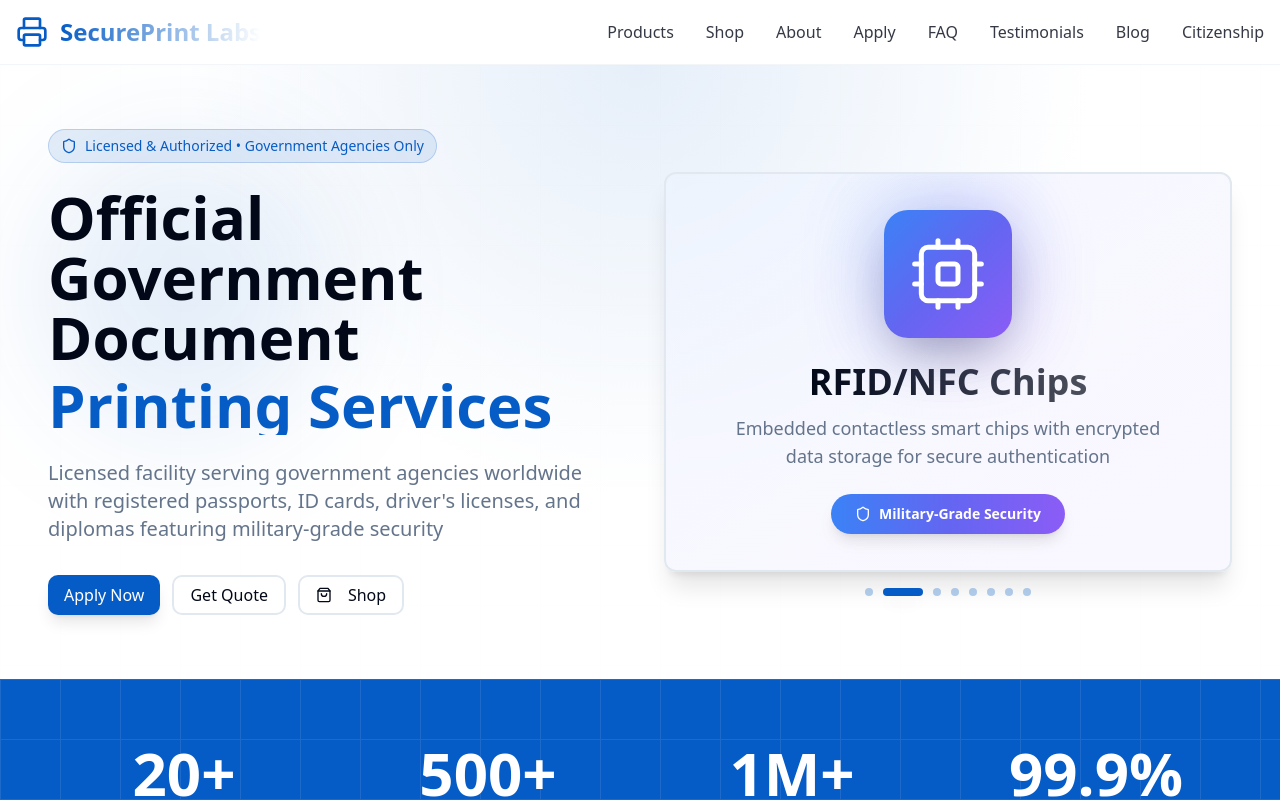
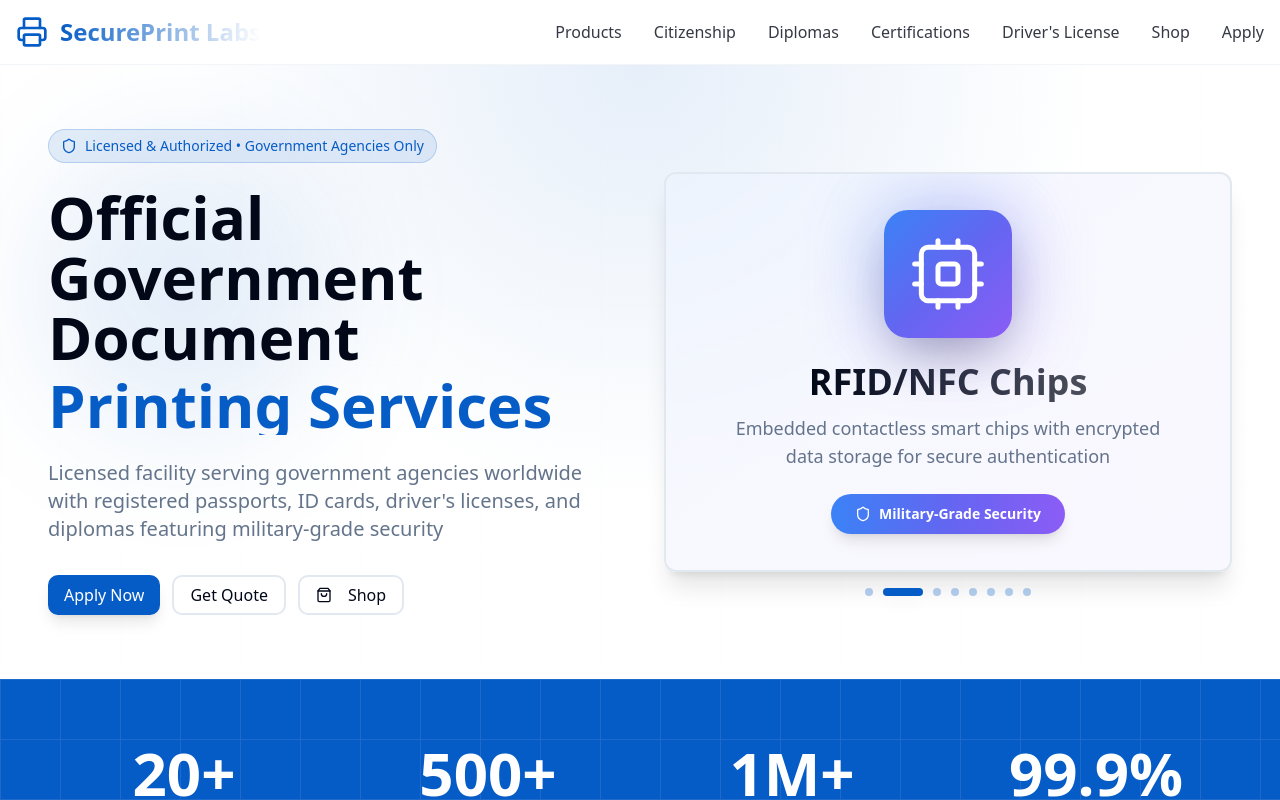
Before and after one commit to exerateanalytical/eudos, a React (Vite) app: page / in a window 1280 px wide. Shown: the top 800 px of the page. Built offline with nearby package versions, Linux system fonts and the light colour scheme; the HTML template or start-up script is replaced by a standard one.

Commit message:
Fix: Driver's License not in header

```diff
--- a/src/components/MobileNav.tsx
+++ b/src/components/MobileNav.tsx
@@ -1,7 +1,7 @@
 import { useNavigate, useLocation } from "react-router-dom";
 import { Button } from "@/components/ui/button";
 import { Sheet, SheetContent, SheetTrigger } from "@/components/ui/sheet";
-import { Printer, Menu, Home, Package, ShoppingBag, FileText, X, GraduationCap, Globe, Award } from "lucide-react";
+import { Printer, Menu, Home, Package, ShoppingBag, FileText, X, GraduationCap, Globe, Award, CreditCard } from "lucide-react";
 import { useState } from "react";
 
 interface MobileNavProps {
@@ -19,6 +19,7 @@ export const MobileNav = ({ currentPage }: MobileNavProps) => {
     { path: "/citizenship", label: "Citizenship", icon: Globe },
     { path: "/diplomas", label: "Diplomas", icon: GraduationCap },
     { path: "/certifications", label: "Certifications", icon: Award },
+    { path: "/drivers-license", label: "Driver's License", icon: CreditCard },
     { path: "/shop", label: "Shop", icon: ShoppingBag },
     { path: "/apply", label: "Apply", icon: FileText },
   ];
--- a/src/pages/Index.tsx
+++ b/src/pages/Index.tsx
@@ -182,26 +182,23 @@ const Index = () => {
             <button onClick={() => navigate("/products")} className="text-foreground/80 hover:text-primary transition-colors duration-300 font-medium text-sm lg:text-base active:scale-95">
               Products
             </button>
+            <button onClick={() => navigate("/citizenship")} className="text-foreground/80 hover:text-primary transition-colors duration-300 font-medium text-sm lg:text-base active:scale-95">
+              Citizenship
+            </button>
+            <button onClick={() => navigate("/diplomas")} className="text-foreground/80 hover:text-primary transition-colors duration-300 font-medium text-sm lg:text-base active:scale-95">
+              Diplomas
+            </button>
+            <button onClick={() => navigate("/certifications")} className="text-foreground/80 hover:text-primary transition-colors duration-300 font-medium text-sm lg:text-base active:scale-95">
+              Certifications
+            </button>
+            <button onClick={() => navigate("/drivers-license")} className="text-foreground/80 hover:text-primary transition-colors duration-300 font-medium text-sm lg:text-base active:scale-95">
+              Driver's License
+            </button>
             <button onClick={() => navigate("/shop")} className="text-foreground/80 hover:text-primary transition-colors duration-300 font-medium text-sm lg:text-base active:scale-95">
               Shop
             </button>
-            <button onClick={() => navigate("/about")} className="text-foreground/80 hover:text-primary transition-colors duration-300 font-medium text-sm lg:text-base active:scale-95">
-              About
-            </button>
             <button onClick={() => navigate("/apply")} className="text-foreground/80 hover:text-primary transition-colors duration-300 font-medium text-sm lg:text-base active:scale-95">
               Apply
-            </button>
-            <button onClick={() => navigate("/faq")} className="text-foreground/80 hover:text-primary transition-colors duration-300 font-medium text-sm lg:text-base active:scale-95">
-              FAQ
-            </button>
-            <button onClick={() => navigate("/testimonials")} className="text-foreground/80 hover:text-primary transition-colors duration-300 font-medium text-sm lg:text-base active:scale-95">
-              Testimonials
-            </button>
-            <button onClick={() => navigate("/blog")} className="text-foreground/80 hover:text-primary transition-colors duration-300 font-medium text-sm lg:text-base active:scale-95">
-              Blog
-            </button>
-            <button onClick={() => navigate("/citizenship")} className="text-foreground/80 hover:text-primary transition-colors duration-300 font-medium text-sm lg:text-base active:scale-95">
-              Citizenship
             </button>
           </nav>
 
@@ -217,26 +214,23 @@ const Index = () => {
                 <button onClick={() => { navigate("/products"); setMobileMenuOpen(false); }} className="text-left text-lg font-medium text-foreground/80 hover:text-primary transition-colors py-3 px-4 rounded-lg hover:bg-primary/5 active:scale-95">
                   Products
                 </button>
+                <button onClick={() => { navigate("/citizenship"); setMobileMenuOpen(false); }} className="text-left text-lg font-medium text-foreground/80 hover:text-primary transition-colors py-3 px-4 rounded-lg hover:bg-primary/5 active:scale-95">
+                  Citizenship
+                </button>
+                <button onClick={() => { navigate("/diplomas"); setMobileMenuOpen(false); }} className="text-left text-lg font-medium text-foreground/80 hover:text-primary transition-colors py-3 px-4 rounded-lg hover:bg-primary/5 active:scale-95">
+                  Diplomas
+                </button>
+                <button onClick={() => { navigate("/certifications"); setMobileMenuOpen(false); }} className="text-left text-lg font-medium text-foreground/80 hover:text-primary transition-colors py-3 px-4 rounded-lg hover:bg-primary/5 active:scale-95">
+                  Certifications
+                </button>
+                <button onClick={() => { navigate("/drivers-license"); setMobileMenuOpen(false); }} className="text-left text-lg font-medium text-foreground/80 hover:text-primary transition-colors py-3 px-4 rounded-lg hover:bg-primary/5 active:scale-95">
+                  Driver's License
+                </button>
                 <button onClick={() => { navigate("/shop"); setMobileMenuOpen(false); }} className="text-left text-lg font-medium text-foreground/80 hover:text-primary transition-colors py-3 px-4 rounded-lg hover:bg-primary/5 active:scale-95">
                   Shop
                 </button>
-                <button onClick={() => { navigate("/about"); setMobileMenuOpen(false); }} className="text-left text-lg font-medium text-foreground/80 hover:text-primary transition-colors py-3 px-4 rounded-lg hover:bg-primary/5 active:scale-95">
-                  About
-                </button>
                 <button onClick={() => { navigate("/apply"); setMobileMenuOpen(false); }} className="text-left text-lg font-medium text-foreground/80 hover:text-primary transition-colors py-3 px-4 rounded-lg hover:bg-primary/5 active:scale-95">
                   Apply
-                </button>
-                <button onClick={() => { navigate("/faq"); setMobileMenuOpen(false); }} className="text-left text-lg font-medium text-foreground/80 hover:text-primary transition-colors py-3 px-4 rounded-lg hover:bg-primary/5 active:scale-95">
-                  FAQ
-                </button>
-                <button onClick={() => { navigate("/testimonials"); setMobileMenuOpen(false); }} className="text-left text-lg font-medium text-foreground/80 hover:text-primary transition-colors py-3 px-4 rounded-lg hover:bg-primary/5 active:scale-95">
-                  Testimonials
-                </button>
-                <button onClick={() => { navigate("/blog"); setMobileMenuOpen(false); }} className="text-left text-lg font-medium text-foreground/80 hover:text-primary transition-colors py-3 px-4 rounded-lg hover:bg-primary/5 active:scale-95">
-                  Blog
-                </button>
-                <button onClick={() => { navigate("/citizenship"); setMobileMenuOpen(false); }} className="text-left text-lg font-medium text-foreground/80 hover:text-primary transition-colors py-3 px-4 rounded-lg hover:bg-primary/5 active:scale-95">
-                  Citizenship
                 </button>
                 <div className="pt-4 mt-4 border-t border-border">
                   <Button className="w-full active:scale-95" onClick={() => { navigate("/apply"); setMobileMenuOpen(false); }}>
```
